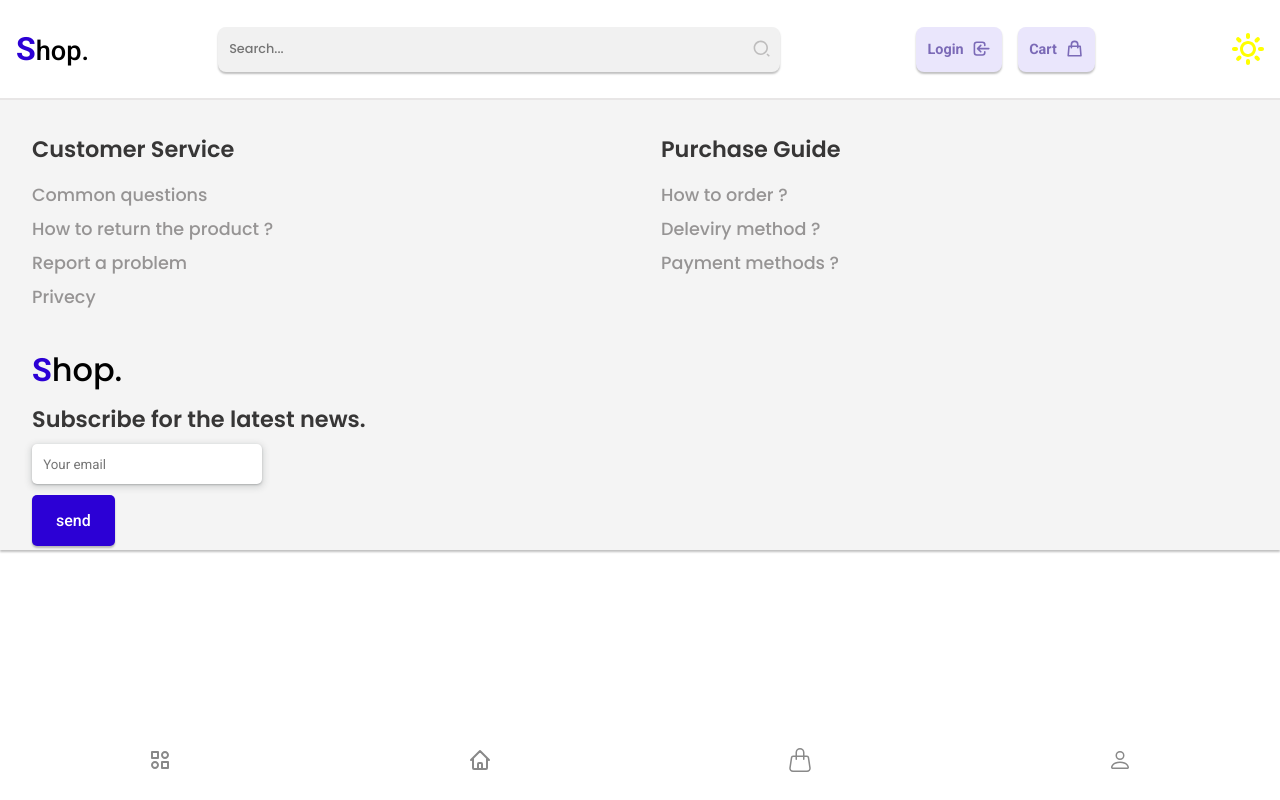
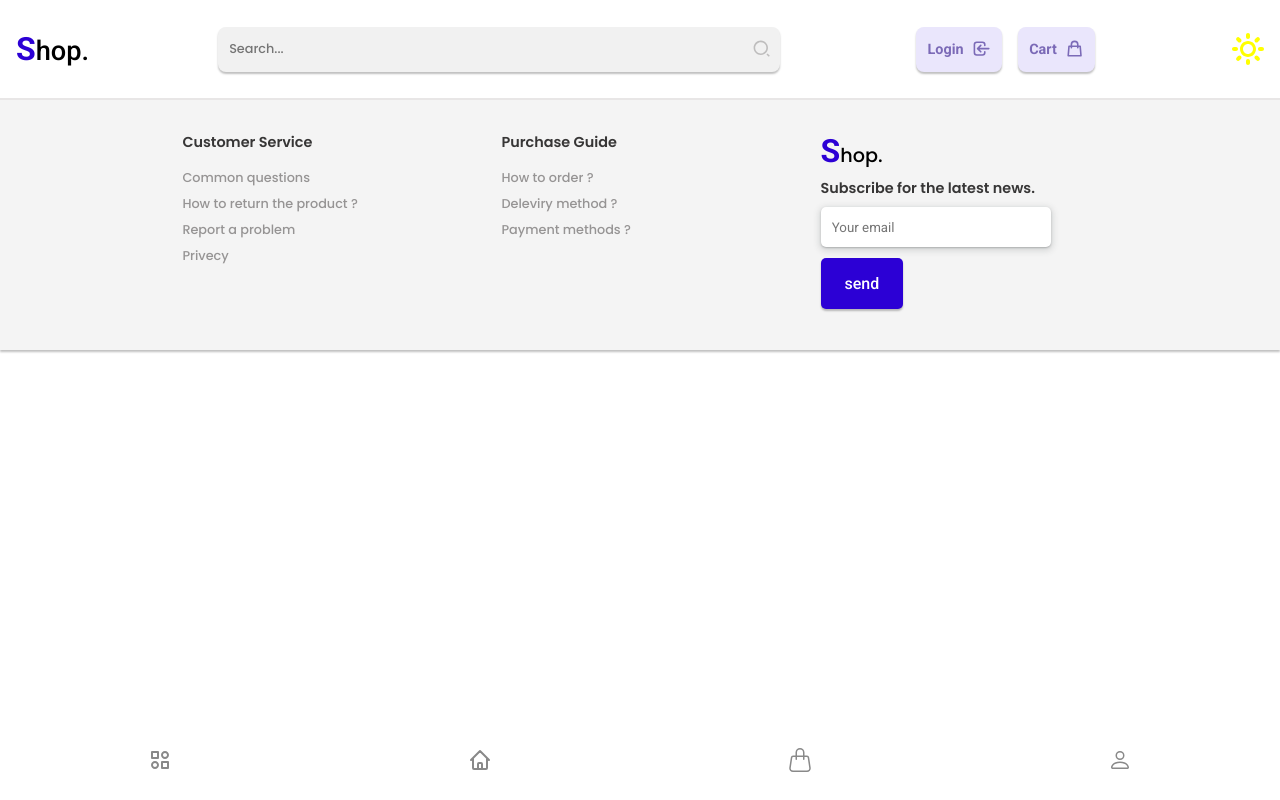
Before and after one commit to kjavedan/Ecommerce-website, a React (Create React App) app: page / in a window 1280 px wide. Built offline with nearby package versions, Linux system fonts and the light colour scheme.

Commit message:
finished styling the footer

```diff
--- a/src/assets/Global.js
+++ b/src/assets/Global.js
@@ -56,23 +56,23 @@ const GlobalStyles = createGlobalStyle`
 
   @media (min-width: 600px) {
     h1{
-    font-size: 2rem;
+    font-size: 1.2rem;
     color: ${({theme}) => theme === '#fff' ? '#000' : '#D9D9D9'};
   }
     h2{
-      font-size: 1.5rem;
+      font-size: 1rem;
     }
     h3,h4{
-      font-size: 1.4rem;
+      font-size: .9rem;
     }
     h5{
-      font-size: 1.3rem;
+      font-size: 1rem;
     }
     h6{
-      font-size: .9rem;
+      font-size: 1rem;
     }
     p{
-      font-size: 1.1rem;
+      font-size: .8rem;
     }
   }
 }
--- a/src/layouts/footer/components/styles/Footer.styled.js
+++ b/src/layouts/footer/components/styles/Footer.styled.js
@@ -11,11 +11,16 @@ display: grid;
 grid-template-columns: 1fr 1fr;
 gap: 10px;
 padding: 1rem;
+
+@media (min-width: 800px){
+    grid-template-columns: 1fr 1fr 1fr;
+    padding: 1rem 13%;
+    height: 250px;
+}
 `
 
 const Container = styled.div`
 padding: 1rem;
-height: 200px;
 min-width: 150px;
 h3{
     margin-bottom: 1rem;
```
